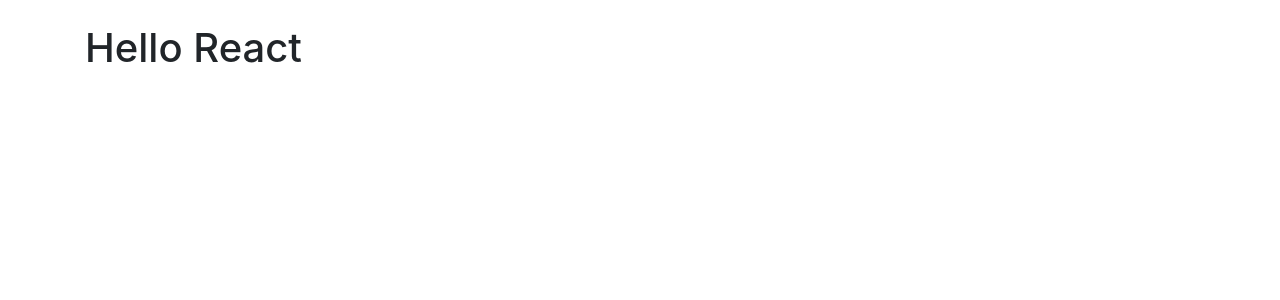
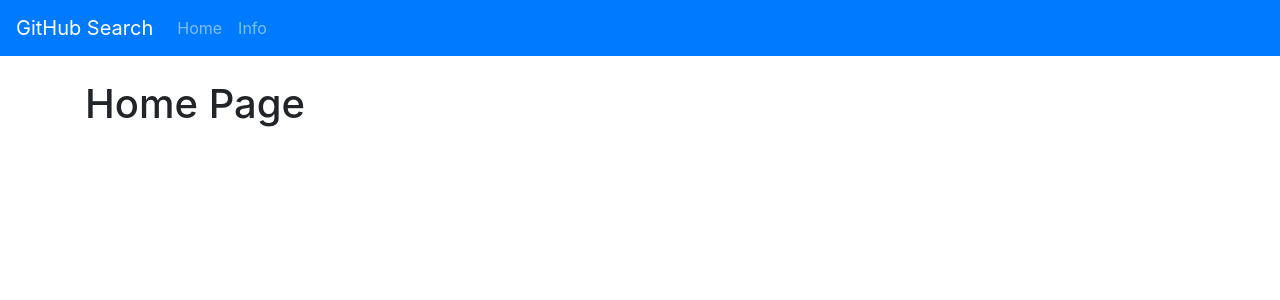
Before and after one commit to Bluesman66/react-hooks, a React (Create React App) app: page / in a window 1280 px wide. Shown: the top 300 px of the page. Built offline with nearby package versions, Linux system fonts and the light colour scheme.

Commit message:
2. Добавление навигации

```diff
--- a/public/index.html
+++ b/public/index.html
@@ -5,10 +5,7 @@
 		<link rel="icon" href="%PUBLIC_URL%/favicon.ico" />
 		<meta name="viewport" content="width=device-width, initial-scale=1" />
 		<meta name="theme-color" content="#000000" />
-    <meta
-      name="description"
-      content="Web site created using create-react-app"
-    />
+		<meta name="description" content="Web site created using create-react-app" />
 		<link rel="apple-touch-icon" href="%PUBLIC_URL%/logo192.png" />
 		<!--
       manifest.json provides metadata used when your web app is installed on a
--- a/src/App.js
+++ b/src/App.js
@@ -1,11 +1,16 @@
+import { Home } from './pages';
+import { Navbar } from './components';
 import React from 'react';
 
 function App() {
-  return (
-    <div className="container pt-4">
-      <h1>Hello React</h1>
-    </div>
-  );
+	return (
+		<React.Fragment>
+			<Navbar />
+			<div className="container pt-4">
+				<Home />
+			</div>
+		</React.Fragment>
+	);
 }
 
 export default App;
--- /dev/null
+++ b/src/components/Navbar.js
@@ -0,0 +1,23 @@
+import React from 'react';
+
+const Navbar = () => {
+	return (
+		<nav className="navbar navbar-dark bg-primary navbar-expand-lg">
+			<div className="navbar-brand">GitHub Search</div>
+			<ul className="navbar-nav">
+				<li className="nav-item">
+					<a href="/" className="nav-link">
+						Home
+					</a>
+				</li>
+				<li className="nav-item">
+					<a href="/about" className="nav-link">
+						Info
+					</a>
+				</li>
+			</ul>
+		</nav>
+	);
+};
+
+export default Navbar;
--- /dev/null
+++ b/src/components/index.js
@@ -0,0 +1,3 @@
+import Navbar from './Navbar';
+
+export { Navbar };
--- /dev/null
+++ b/src/pages/About.js
@@ -0,0 +1,11 @@
+import React from 'react';
+
+const About = () => {
+	return (
+		<div>
+			<h1>About Page</h1>
+		</div>
+	);
+};
+
+export default About;
--- /dev/null
+++ b/src/pages/Home.js
@@ -0,0 +1,11 @@
+import React from 'react';
+
+const Home = () => {
+	return (
+		<div>
+			<h1>Home Page</h1>
+		</div>
+	);
+};
+
+export default Home;
--- /dev/null
+++ b/src/pages/Profile.js
@@ -0,0 +1,11 @@
+import React from 'react';
+
+const Profile = () => {
+	return (
+		<div>
+			<h1>Profile Page</h1>
+		</div>
+	);
+};
+
+export default Profile;
--- /dev/null
+++ b/src/pages/index.js
@@ -0,0 +1,5 @@
+import About from './About';
+import Home from './Home';
+import Profile from './Profile';
+
+export { Home, About, Profile };
```
Lines whose indentation alone changed are shown as unchanged.
